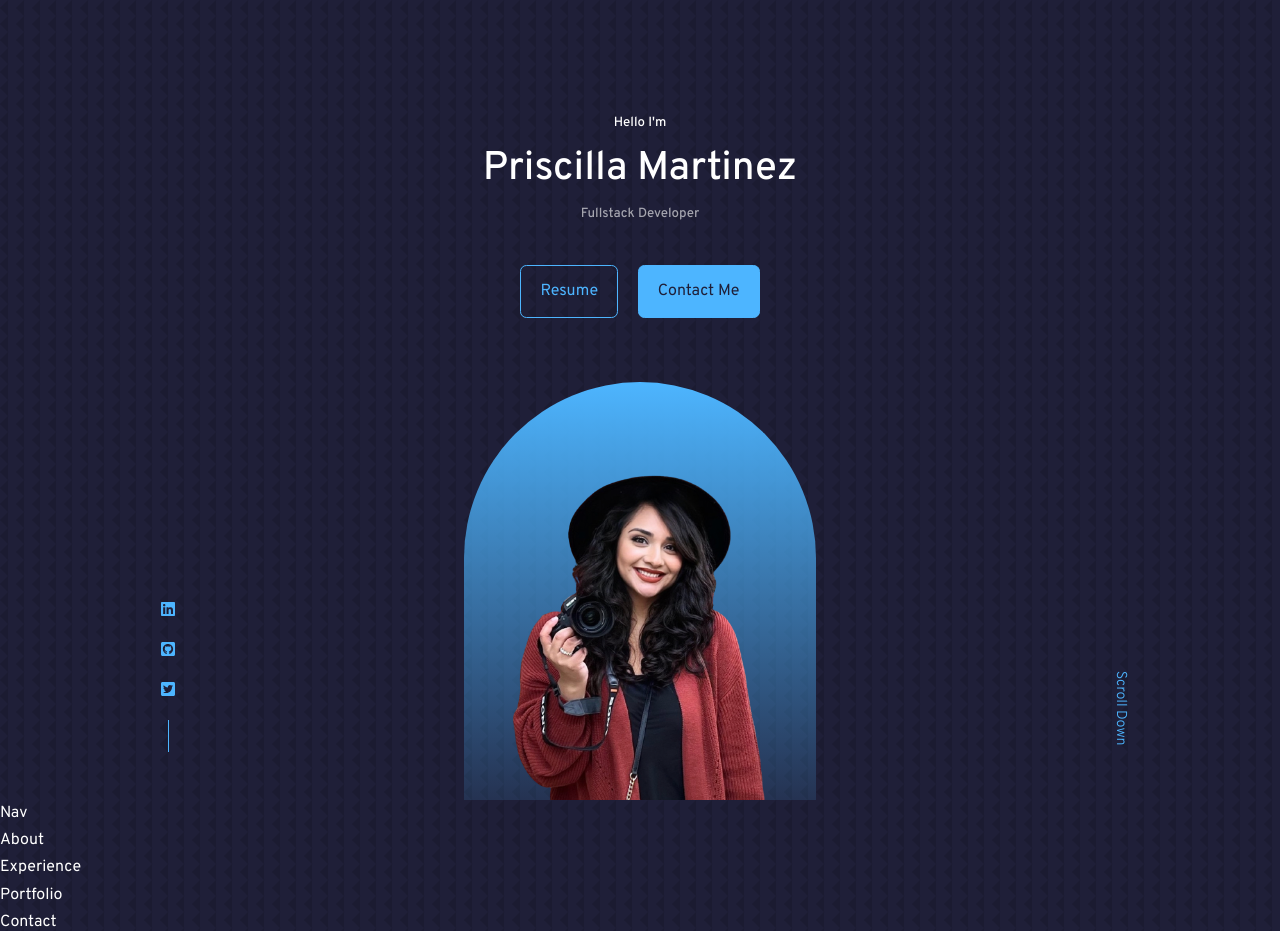
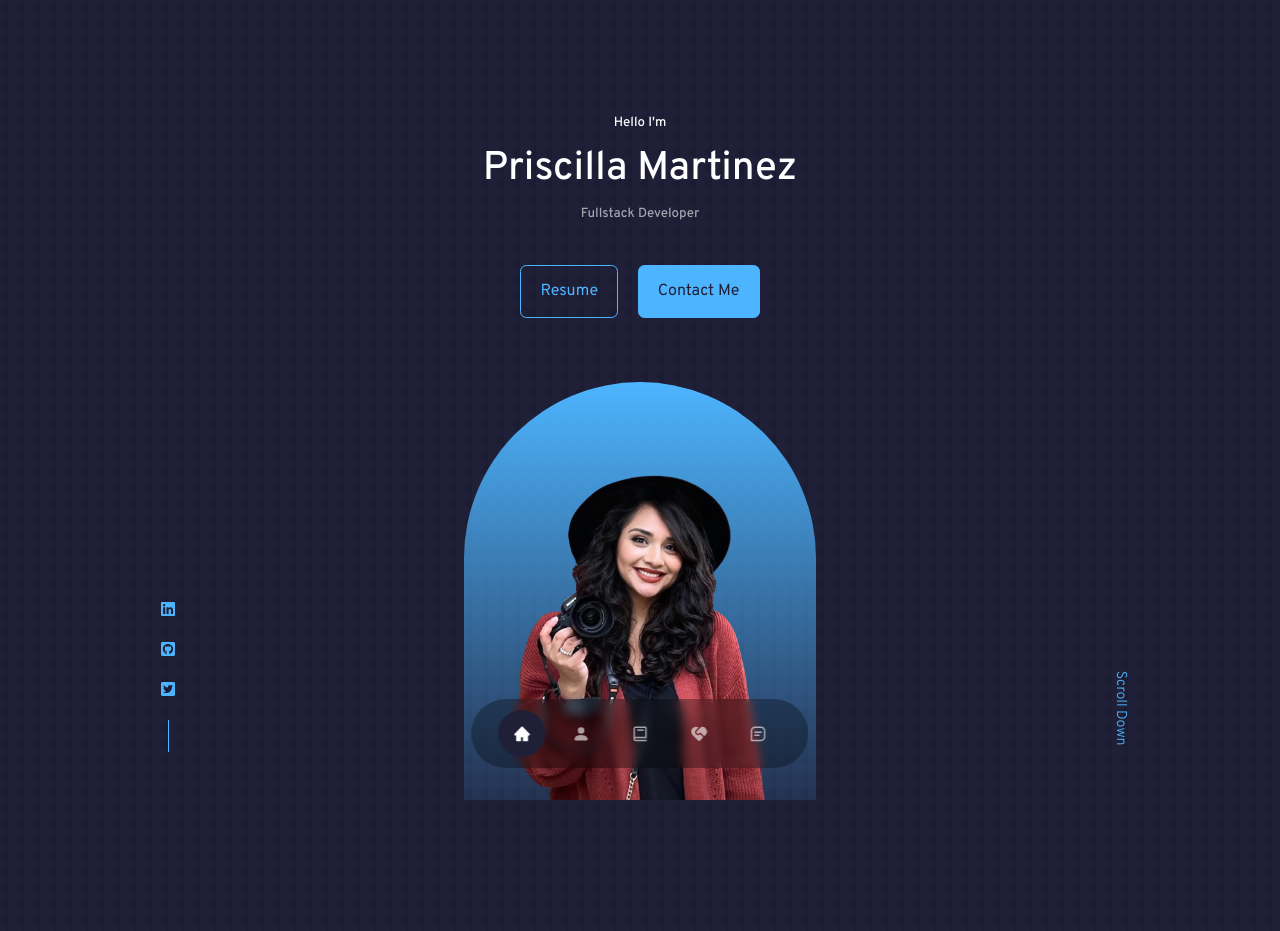
Before and after one commit to priscilla-martinez/Portfolio2, a React (Create React App) app in the folder portfolio2/: page / in a window 1280 px wide. Shown: the top 931 px of the page. Built offline with nearby package versions, Linux system fonts and the light colour scheme.

Commit message:
Navbar completed

```diff
--- a/portfolio2/src/components/about/About.jsx
+++ b/portfolio2/src/components/about/About.jsx
@@ -3,9 +3,9 @@ import './About.css'
 
 const About = () => {
   return (
-    <div>
+    <section id='about'>
         About
-    </div>
+    </section>
   )
 }
 
--- a/portfolio2/src/components/contact/Contact.jsx
+++ b/portfolio2/src/components/contact/Contact.jsx
@@ -3,9 +3,9 @@ import './Contact.css'
 
 const Contact = () => {
   return (
-    <div>
+    <section id='contact'>
         Contact
-    </div>
+    </section>
   )
 }
 
--- a/portfolio2/src/components/experience/Experience.jsx
+++ b/portfolio2/src/components/experience/Experience.jsx
@@ -3,9 +3,9 @@ import './Experience.css'
 
 const Experience = () => {
     return (
-        <div>
+        <section id='experience'>
             Experience
-        </div>
+        </section>
     )
 }
 
--- a/portfolio2/src/components/header/Header.css
+++ b/portfolio2/src/components/header/Header.css
@@ -65,10 +65,6 @@ header {
     padding: 5rem 1.5rem 1.5rem 1.5rem;
 }
 
-.me_image {
-
-}
-
 
 /* -------------------- SCROLL DOWN -------------------- */
 .scroll_down {
--- a/portfolio2/src/components/nav/Nav.css
+++ b/portfolio2/src/components/nav/Nav.css
@@ -0,0 +1,33 @@
+nav {
+    background: rgba(0, 0, 0, 0.3);
+    width: max-content;
+    display: block;
+    padding: 0.7rem 1.7rem;
+    z-index: 1;
+    position: fixed;
+    left: 50%;
+    transform: translateX(-50%);
+    bottom: 2rem;
+    display: flex;
+    gap: 0.8rem;
+    border-radius: 3rem;
+    backdrop-filter: blur(5px);
+}
+
+nav a {
+    background: transparent;
+    padding: 0.9rem;
+    border-radius: 50%;
+    display: flex;
+    color: var(--color-light);
+    font-size: 1.1rem;
+}
+
+nav a:hover {
+    background: rgba(0, 0, 0, 0.3);
+}
+
+nav a.active {
+    background: var(--color-bg);
+    color: var(--color-white);
+}
--- a/portfolio2/src/components/nav/Nav.jsx
+++ b/portfolio2/src/components/nav/Nav.jsx
@@ -1,11 +1,36 @@
 import React from 'react'
 import './Nav.css'
+import {AiFillHome} from 'react-icons/ai'
+import {BsPersonFill} from 'react-icons/bs'
+import {BiBook, BiMessageSquareDetail} from 'react-icons/bi'
+import {RiServiceFill} from 'react-icons/ri'
+import { useState } from 'react'
 
 const Nav = () => {
+
+  const [activeNav, setActiveNav] = useState('#')
+
   return (
-    <div>
-        Nav
-    </div>
+    <nav>
+      <a href="#" onClick={()=> setActiveNav('#')} className = {activeNav === '#' ? 'active' : ''}>
+        <AiFillHome/>
+      </a>
+
+      <a href="#about" onClick={()=> setActiveNav('#about')} className = {activeNav === '#about' ? 'active' : ''}>
+        <BsPersonFill/>
+      </a>
+
+      <a href="#experience" onClick={()=> setActiveNav('#experience')} className = {activeNav === '#experience' ? 'active' : ''}>
+        <BiBook/>
+      </a>
+
+      <a href="#portfolio" onClick={()=> setActiveNav('#portfolio')} className = {activeNav === '#portfolio' ? 'active' : ''}>
+        <RiServiceFill/>
+      </a>
+      <a href="#contact" onClick={()=> setActiveNav('#contanct')} className = {activeNav === '#contanct' ? 'active' : ''}>
+        <BiMessageSquareDetail/>
+      </a>
+    </nav>
   )
 }
 
--- a/portfolio2/src/components/portfolio/Portfolio.jsx
+++ b/portfolio2/src/components/portfolio/Portfolio.jsx
@@ -3,9 +3,9 @@ import './Portfolio.css'
 
 const Portfolio = () => {
   return (
-    <div>
+    <section id='portfolio'>
         Portfolio
-    </div>
+    </section>
   )
 }
 
--- a/portfolio2/src/index.css
+++ b/portfolio2/src/index.css
@@ -78,6 +78,7 @@ h1 {
 
 section {
     margin-top: 8rem;
+    height: 100vh;
 }
 
 section > h2, section > h5 {
```
